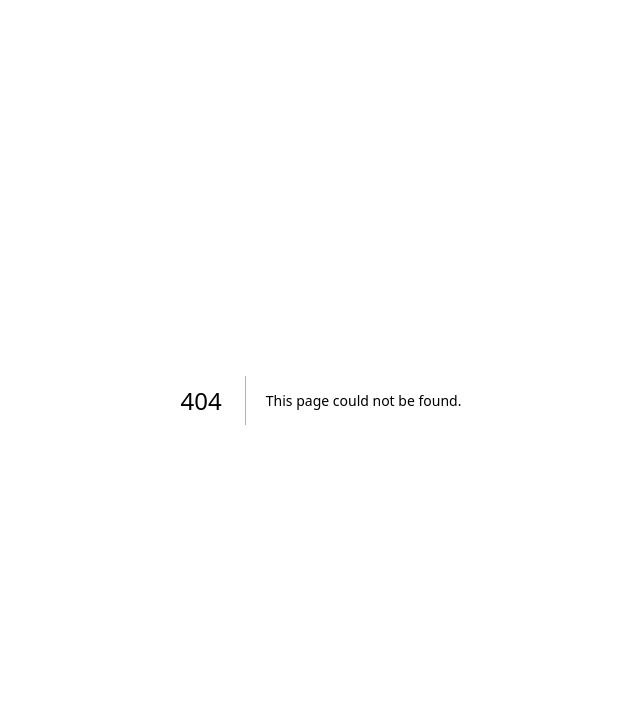
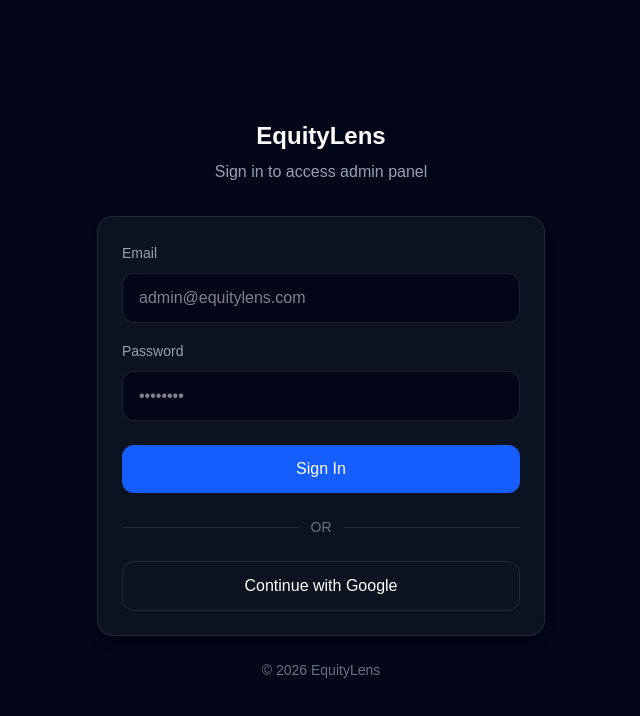
Before and after one commit to ilham76c/client, a Next.js app: page /login in a window 1280 px wide. Before the commit this address had no page. Shown: the top 716 px of the page, without its empty margins (319-959 px from the left). Built offline with nearby package versions, Linux system fonts and the light colour scheme.

Commit message:
chore: add UI login & move ownership to public folder

```diff
--- /dev/null
+++ b/src/app/(public)/login/page.tsx
@@ -0,0 +1,94 @@
+"use client";
+
+import { useState } from "react";
+
+export default function LoginPage() {
+  const [email, setEmail] = useState("");
+  const [password, setPassword] = useState("");
+  const [loading, setLoading] = useState(false);
+
+  const handleLogin = async () => {
+    try {
+      setLoading(true);
+
+      // dummy login (nanti sambung ke API)
+      await new Promise((res) => setTimeout(res, 1000));
+
+      alert("Login success");
+    } catch (err) {
+      alert("Login failed");
+    } finally {
+      setLoading(false);
+    }
+  };
+
+  return (
+    <div className="min-h-screen bg-[#020617] text-white flex items-center justify-center px-6">
+
+      <div className="w-full max-w-md">
+
+        {/* Logo / Title */}
+        <div className="text-center mb-8">
+          <h1 className="text-2xl font-semibold">EquityLens</h1>
+          <p className="text-gray-400 mt-2">
+            Sign in to access admin panel
+          </p>
+        </div>
+
+        {/* Card */}
+        <div className="bg-[#0B1220] border border-white/10 rounded-2xl p-6 shadow-lg">
+
+          {/* Email */}
+          <div className="mb-4">
+            <label className="text-sm text-gray-400">Email</label>
+            <input
+              type="email"
+              placeholder="admin@equitylens.com"
+              value={email}
+              onChange={(e) => setEmail(e.target.value)}
+              className="mt-2 w-full px-4 py-3 rounded-xl bg-[#020617] border border-white/10 focus:outline-none focus:border-blue-500"
+            />
+          </div>
+
+          {/* Password */}
+          <div className="mb-6">
+            <label className="text-sm text-gray-400">Password</label>
+            <input
+              type="password"
+              placeholder="••••••••"
+              value={password}
+              onChange={(e) => setPassword(e.target.value)}
+              className="mt-2 w-full px-4 py-3 rounded-xl bg-[#020617] border border-white/10 focus:outline-none focus:border-blue-500"
+            />
+          </div>
+
+          {/* Button */}
+          <button
+            onClick={handleLogin}
+            disabled={loading}
+            className="w-full bg-blue-600 hover:bg-blue-500 transition py-3 rounded-xl font-medium disabled:opacity-50"
+          >
+            {loading ? "Signing in..." : "Sign In"}
+          </button>
+
+          {/* Divider */}
+          <div className="my-6 flex items-center">
+            <div className="flex-1 h-px bg-white/10" />
+            <span className="px-3 text-gray-500 text-sm">OR</span>
+            <div className="flex-1 h-px bg-white/10" />
+          </div>
+
+          {/* Optional: Google Login */}
+          <button className="w-full border border-white/10 hover:border-white/20 transition py-3 rounded-xl">
+            Continue with Google
+          </button>
+        </div>
+
+        {/* Footer */}
+        <p className="text-center text-gray-500 text-sm mt-6">
+          © {new Date().getFullYear()} EquityLens
+        </p>
+      </div>
+    </div>
+  );
+}
```
Also changed, not shown: src/app/(public)/ownership/page.tsx (renamed from src/app/ownership/page.tsx), src/app/(public)/page.tsx (added).
